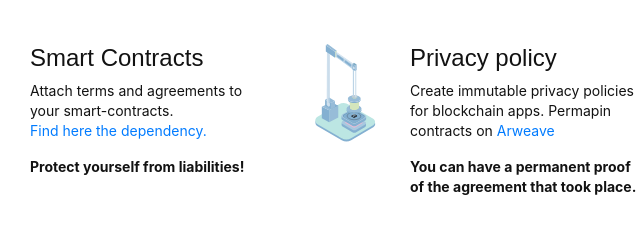
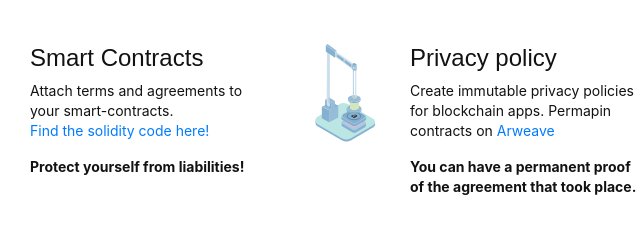
Before and after one commit to StrawberryChocolateFudge/RF-Landingpage, a website built with Parcel: page index.html in a window 1280 px wide. Shown: the part 1040-1280 px from the top of the page, 170-810 px from the left. Built offline with nearby package versions, Linux system fonts and the light colour scheme; a web font is replaced by a local one.

Commit message:
changed line

```diff
--- a/index.html
+++ b/index.html
@@ -144,7 +144,7 @@
                       Attach terms and agreements to your smart-contracts.
                       <a
                         href="https://www.npmjs.com/package/@ricardianfabric/simpleterms"
-                        >Find here the dependency.</a
+                        >Find the solidity code here!</a
                       >
                     </p>
                     <p class="text">
```
